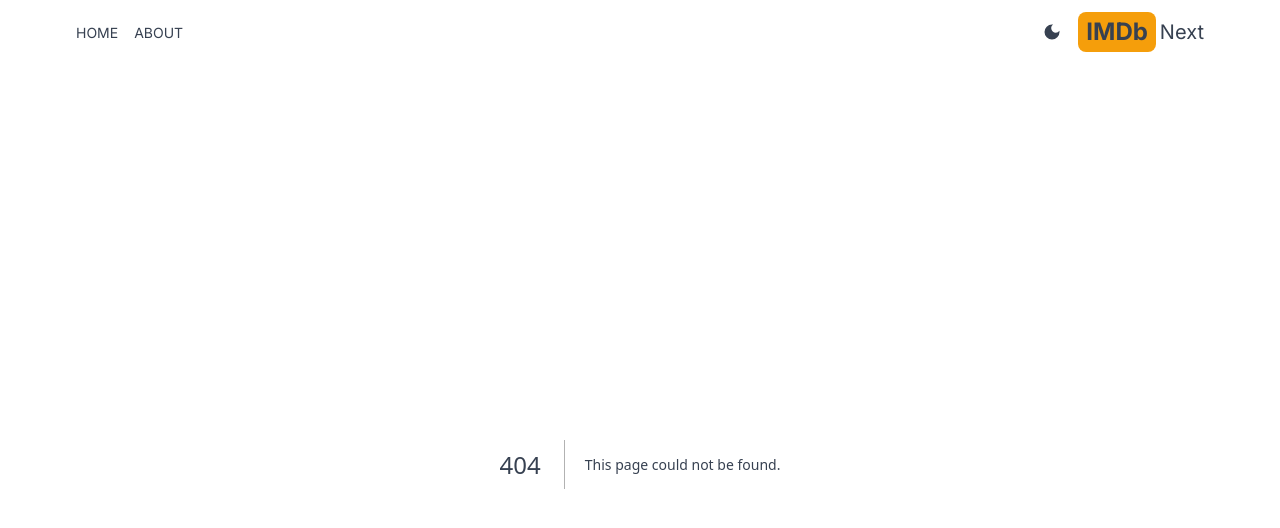
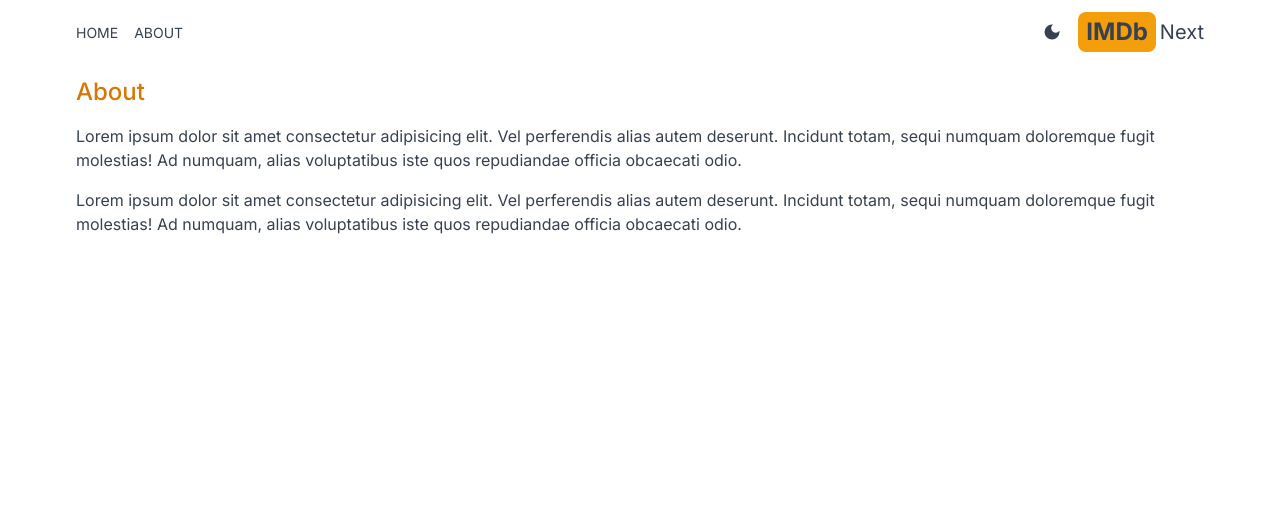
Before and after one commit to Ismaelp96/imdb-next, a Next.js app: page /about in a window 1280 px wide. Before the commit this address had no page. Shown: the top 528 px of the page. Built offline with nearby package versions, Linux system fonts and the light colour scheme.

Commit message:
Create Page About #3

```diff
--- a/package.json
+++ b/package.json
@@ -16,6 +16,8 @@
     "react-icons": "^5.0.1"
   },
   "devDependencies": {
+    "@types/node": "20.11.25",
+    "@types/react": "18.2.64",
     "autoprefixer": "^10.0.1",
     "eslint": "^8",
     "eslint-config-next": "14.1.3",
--- /dev/null
+++ b/src/app/about/page.jsx
@@ -0,0 +1,19 @@
+export default function About() {
+  return (
+    <div className='max-w-6xl mx-auto p-3 space-y-4'>
+      <h1 className='text-2xl font-medium text-amber-600'>About</h1>
+      <p>
+        Lorem ipsum dolor sit amet consectetur adipisicing elit. Vel perferendis
+        alias autem deserunt. Incidunt totam, sequi numquam doloremque fugit
+        molestias! Ad numquam, alias voluptatibus iste quos repudiandae officia
+        obcaecati odio.
+      </p>
+      <p>
+        Lorem ipsum dolor sit amet consectetur adipisicing elit. Vel perferendis
+        alias autem deserunt. Incidunt totam, sequi numquam doloremque fugit
+        molestias! Ad numquam, alias voluptatibus iste quos repudiandae officia
+        obcaecati odio.
+      </p>
+    </div>
+  );
+}
--- a/src/components/Header.jsx
+++ b/src/components/Header.jsx
@@ -15,7 +15,7 @@ export default function Header() {
       <div className='flex gap-4 items-center'>
         <DarkMode />
         <Link href={'/'} className='flex gap-1 items-center'>
-          <span className='text-2xl font-bold bg-amber-500 py-1 px-2 rounded-lg'>
+          <span className='text-2xl font-bold bg-amber-500 py-1 px-2 rounded-lg hover:brightness-95 duration-300 ease-in-out'>
             IMDb
           </span>
           <span className='text-xl hidden sm:inline hover:text-amber-500 transition-colors duration-300 ease-linear'>
```
Also changed, not shown: tsconfig.json (added, +34 -0 lines), 1 other file (tests, documents, lock files or other folders).
